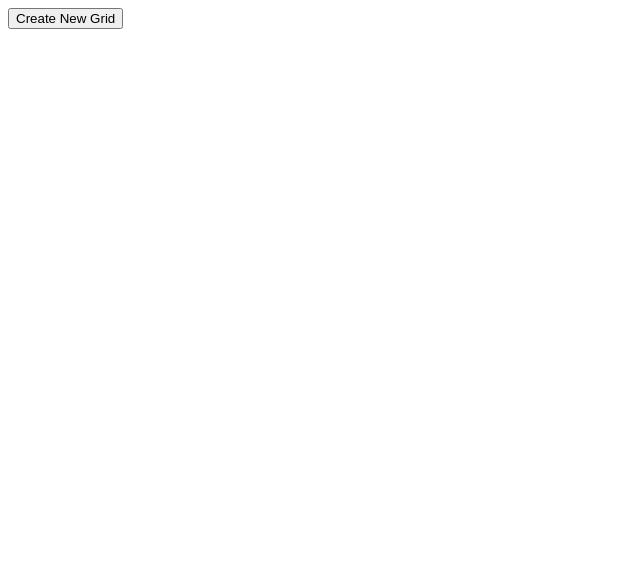
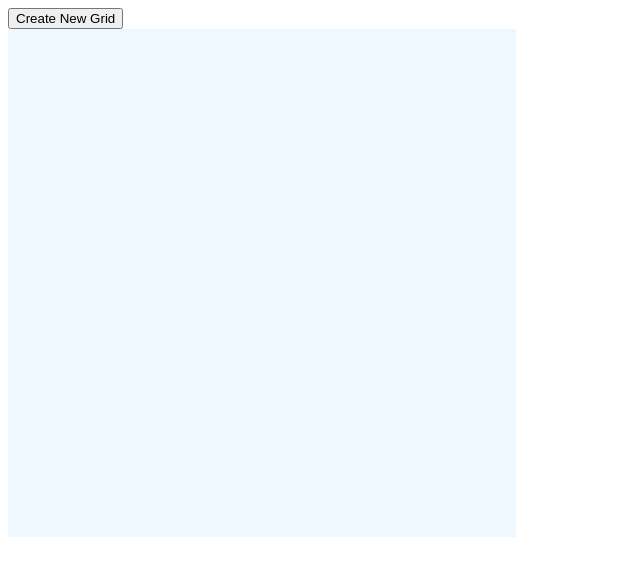
Before and after one commit to PrasadRS-728/etch-a-sketch, a plain HTML site: page index.html in a window 1280 px wide. Shown: the whole page, without its empty margins (0-640 px from the left). Drawn offline with Linux system fonts and the light colour scheme.

Commit message:
Set background color of canvas

```diff
--- a/style.css
+++ b/style.css
@@ -2,9 +2,10 @@
   display: flex;
   flex-wrap: wrap;
   box-sizing: border-box;
-  width: 500px;
-  height: 500px;
+  width: 508px;
+  height: 508px;
   justify-content: center;
+  background-color: aliceblue;
 }
 
 #container div {
```
